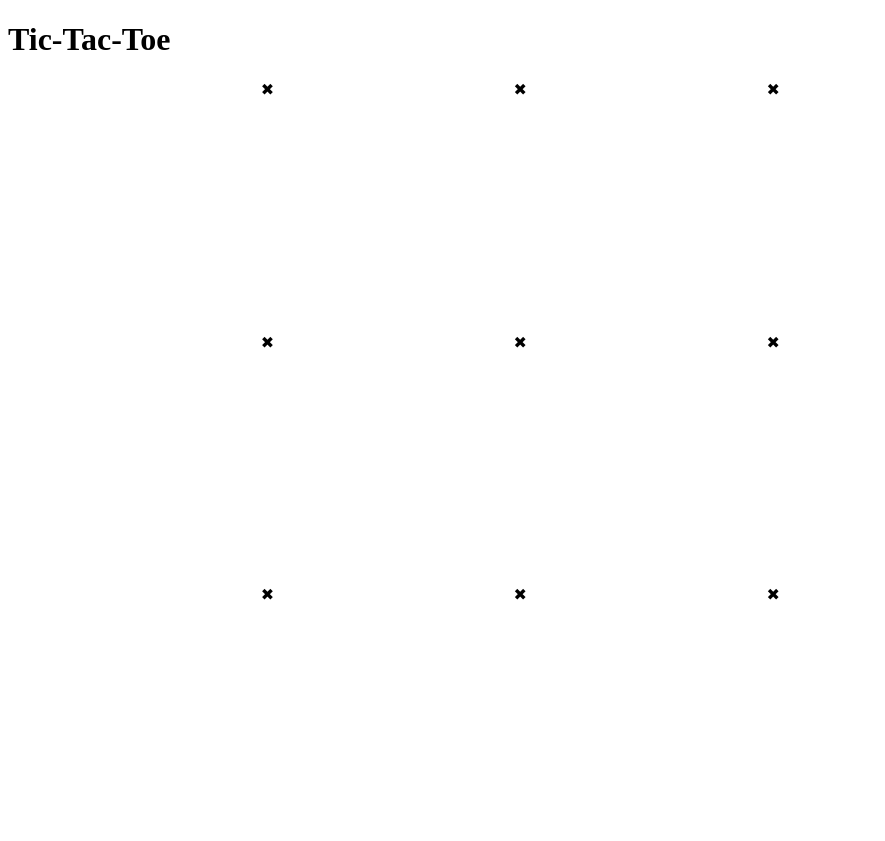
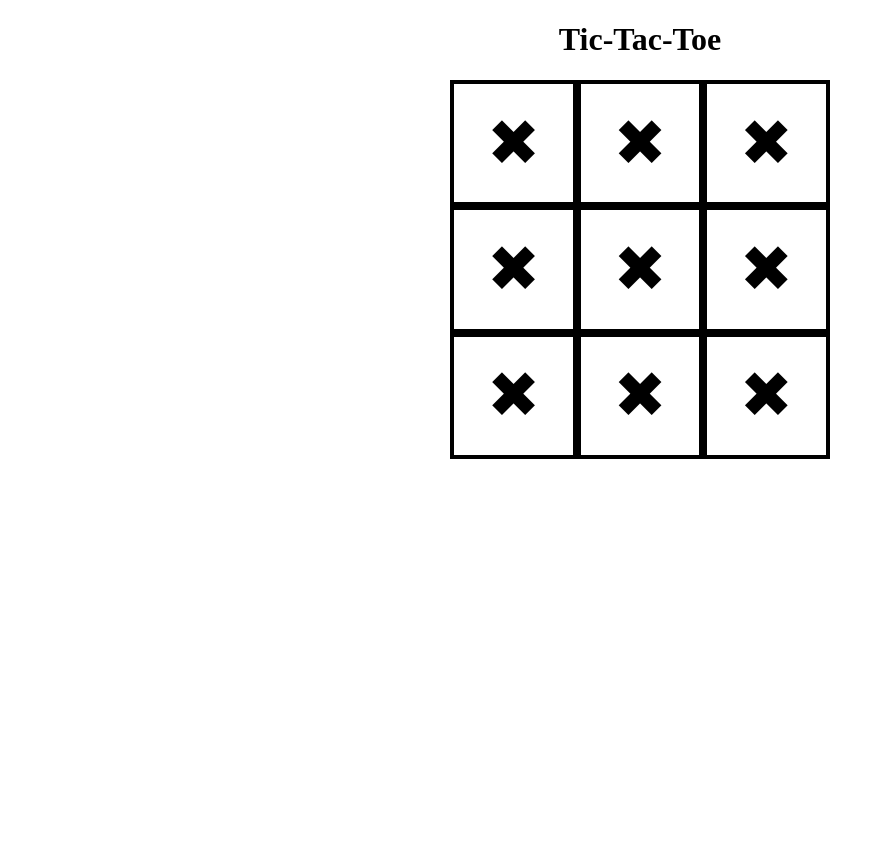
Before and after one commit to Mrhotsauce124/tictactoe, a plain HTML site: page index.html in a window 1280 px wide. Shown: the whole page, without its empty margins (0-885 px from the left). After the commit the page ends 800 px from the top, so only its background shows below. Drawn offline with Linux system fonts and the light colour scheme.

Commit message:
setup grid display

```diff
--- a/script.js
+++ b/script.js
@@ -1,10 +1,9 @@
 /*jshint esversion: 6 */
-
-
-
 // Global variables for X and O symbols
 var X = "&#10006;";
 var O = "O";
+
+
 // Game board module
 const gameBoard = (() => {
     let grid = document.getElementById("game-board");
@@ -27,6 +26,7 @@ const gameBoard = (() => {
     return {display};
 })();
 
+
 // Factory function for a single box of the tic tac toe grid
 function createGameBox() {
     let gameBox = document.createElement("div");
--- a/styles.css
+++ b/styles.css
@@ -1,6 +1,10 @@
+h1 {
+    text-align: center;
+}
+
 .game-board {
     display: grid;
-    width: 60%;
+    width: 30%;
     margin: 0 auto;
     justify-content: center;
     grid-template-rows: repeat(3, 1fr);
@@ -8,6 +12,17 @@
 }
 
 .game-box {
+    display: flex;
     aspect-ratio: 1;
+    background-color: rgb(255, 255, 255);
+    justify-content: center;
+    align-items: center;
+    font-size: 4em;
+    border: 4px solid;
 
 }
+
+.game-box:hover {
+    background-color: rgb(200, 200, 200);
+    cursor: pointer;
+}
```
